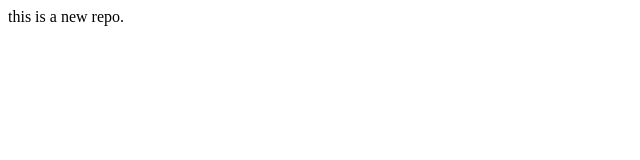
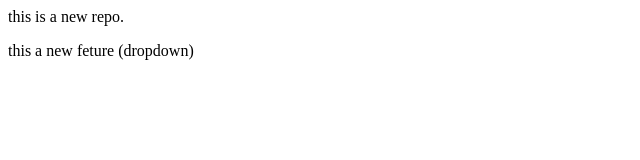
Before and after one commit to rohitsharmakherli7877-cloud/local, a plain HTML site: page localrepo/index.html in a window 1280 px wide. Shown: the whole page, without its empty margins (0-640 px from the left). Drawn offline with Linux system fonts and the light colour scheme.

```diff
--- a/localrepo/index.html
+++ b/localrepo/index.html
@@ -1 +1,2 @@
 <p> this is a new repo.</p>
+<p>this a new feture (dropdown)</p>
```
